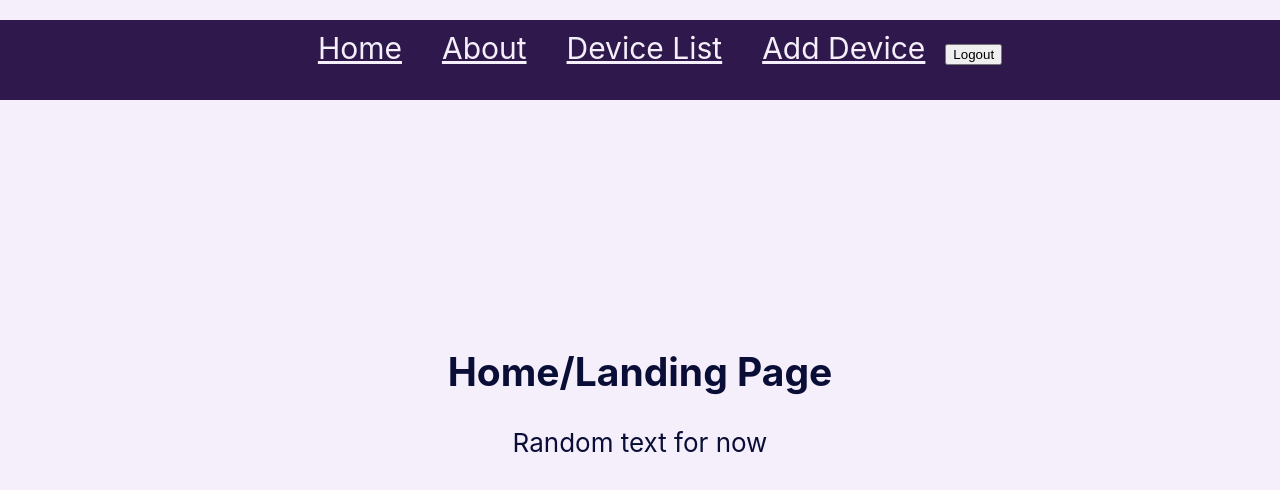
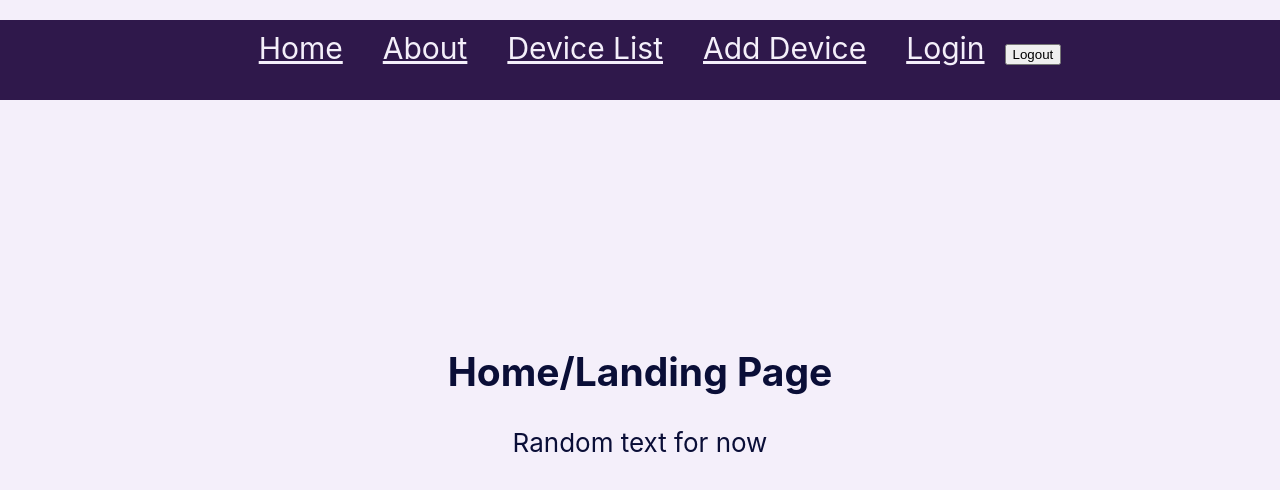
Before and after one commit to maxscottrutherford/BeamTeamCSC131, a React (Create React App) app: page / in a window 1280 px wide. Shown: the top 490 px of the page. Built offline with nearby package versions, Linux system fonts and the light colour scheme; no server answers; what @vendia/client would draw is missing.

Commit message:
Added Login to navbar

```diff
--- a/src/App.js
+++ b/src/App.js
@@ -15,7 +15,8 @@ import {
   Outlet,
   Navigate,
   useParams,
-  useNavigate
+  useNavigate,
+  Redirect
 } from 'react-router-dom';
 
 /* Home Page */
@@ -108,10 +109,14 @@ function AppLayout() {
         <Link to='/demo' class="navlistitem">
           Add Device
         </Link>
-        <button onClick={handleLogout}>
+        <Link to='/login' class="navlistitem">
+          Login
+        </Link>
+        <button onClick={handleLogout} >
           Logout
         </button>
       </nav>
+
       <Routes>
         <Route path='/' element={<Home />} />
         <Route path='/about' element={<About />} />
```
Also changed, not shown: 1 other file (tests, documents, lock files or other folders).
